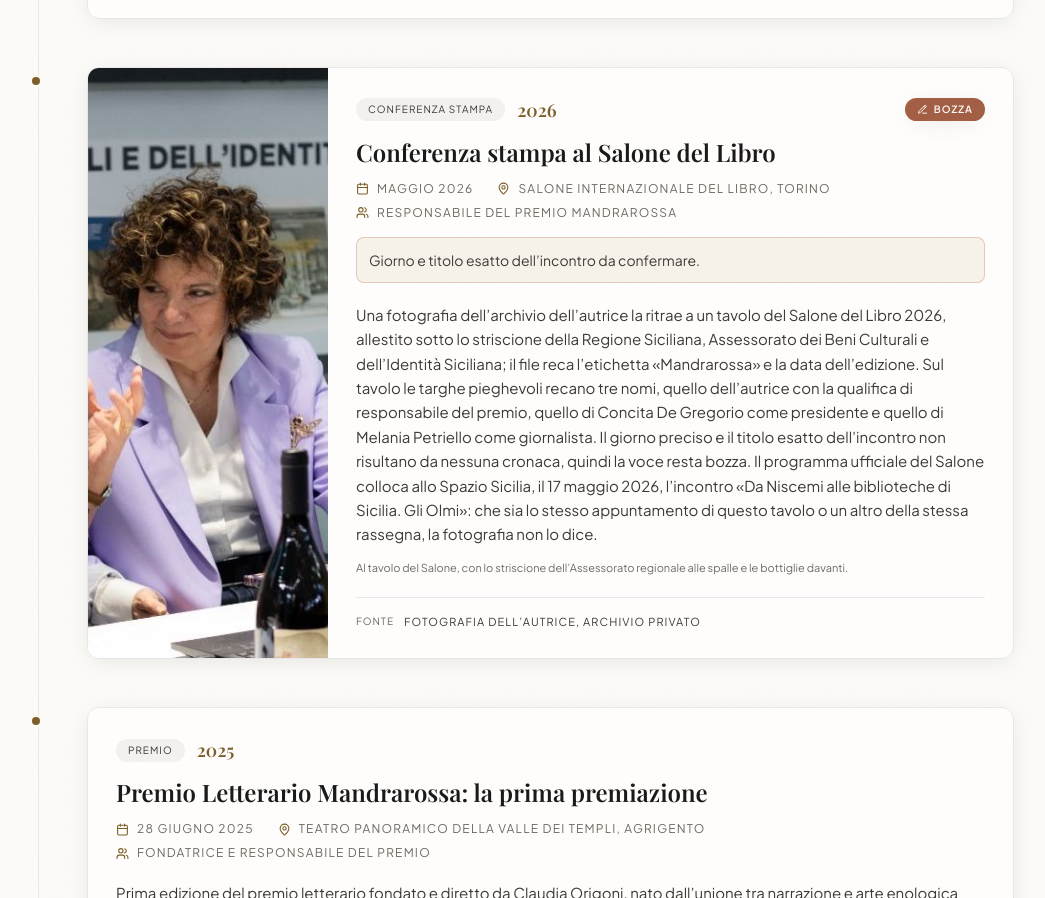
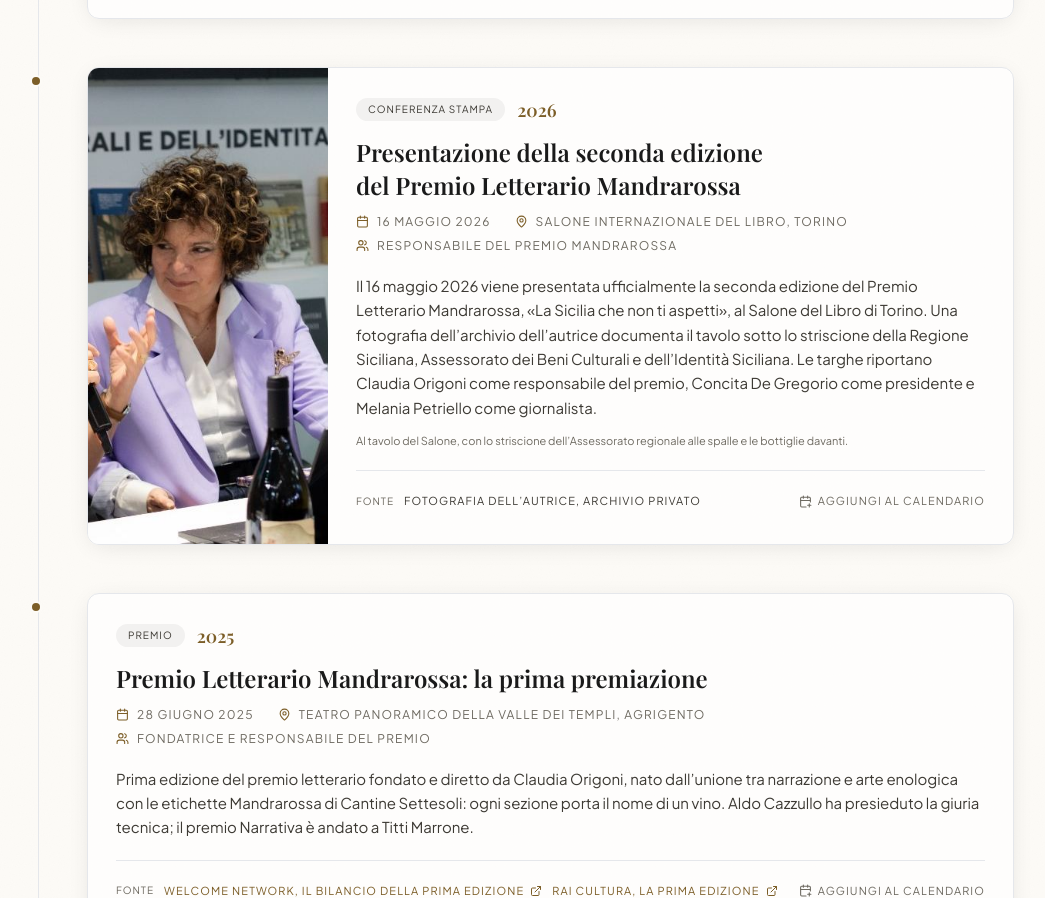
Before and after one commit to Alftakeaway/origoni-site, a React (Vite) app: page / in a window 1280 px wide. Shown: the part 5600-6498 px from the top of the page, without its empty margins (114-1159 px from the left). Built offline with nearby package versions, Linux system fonts and the light colour scheme.

Commit message:
fix: confirm second Mandrarossa edition presentation on 16 May 2026

```diff
--- a/src/data/events.js
+++ b/src/data/events.js
@@ -222,20 +222,17 @@ export const events = [
   },
   {
     id: 'salone-2026',
-    sort: '2026-05-00',
-    wholeMonth: true,
+    sort: '2026-05-16',
     year: 2026,
-    dateLabel: { it: 'maggio 2026', en: 'May 2026' },
+    dateLabel: { it: '16 maggio 2026', en: '16 May 2026' },
     title: {
-      it: 'Conferenza stampa al Salone del Libro',
-      en: 'Press conference at the Salone del Libro',
+      it: 'Presentazione della seconda edizione del Premio Letterario Mandrarossa',
+      en: 'Presentation of the second edition of the Premio Letterario Mandrarossa',
     },
     kind: { it: 'Conferenza stampa', en: 'Press conference' },
     place: { it: 'Salone Internazionale del Libro', en: 'Salone Internazionale del Libro' },
     city: 'Torino',
     role: { it: 'Responsabile del Premio Mandrarossa', en: 'Director of the Premio Mandrarossa' },
-    draft: true,
-    missingDetails: { it: "Giorno e titolo esatto dell’incontro da confermare.", en: "Day and exact event title awaiting confirmation." },
     photo: '/foto/salone-2026-conferenza.jpg',
     photoCaption: {
       it:
@@ -244,9 +241,9 @@ export const events = [
     },
     detail: {
       it:
-        'Una fotografia dell’archivio dell’autrice la ritrae a un tavolo del Salone del Libro 2026, allestito sotto lo striscione della Regione Siciliana, Assessorato dei Beni Culturali e dell’Identità Siciliana; il file reca l’etichetta «Mandrarossa» e la data dell’edizione. Sul tavolo le targhe pieghevoli recano tre nomi, quello dell’autrice con la qualifica di responsabile del premio, quello di Concita De Gregorio come presidente e quello di Melania Petriello come giornalista. Il giorno preciso e il titolo esatto dell’incontro non risultano da nessuna cronaca, quindi la voce resta bozza. Il programma ufficiale del Salone colloca allo Spazio Sicilia, il 17 maggio 2026, l’incontro «Da Niscemi alle biblioteche di Sicilia. Gli Olmi»: che sia lo stesso appuntamento di questo tavolo o un altro della stessa rassegna, la fotografia non lo dice.',
+        'Il 16 maggio 2026 viene presentata ufficialmente la seconda edizione del Premio Letterario Mandrarossa, «La Sicilia che non ti aspetti», al Salone del Libro di Torino. Una fotografia dell’archivio dell’autrice documenta il tavolo sotto lo striscione della Regione Siciliana, Assessorato dei Beni Culturali e dell’Identità Siciliana. Le targhe riportano Claudia Origoni come responsabile del premio, Concita De Gregorio come presidente e Melania Petriello come giornalista.',
       en:
-        'A photograph from the author’s archive shows her at a table of the 2026 Salone del Libro, set up beneath the Regione Siciliana banner, Department of Cultural Heritage and Sicilian Identity; the file carries the “Mandrarossa” label and the date of the edition. On the table, three folded name cards give three names: the author’s with the qualification of director of the prize, Concita De Gregorio’s as president, and Melania Petriello’s as journalist. The exact day and the precise title of the event appear in no report, so the entry stays a draft. The fair’s official programme places the meeting “Da Niscemi alle biblioteche di Sicilia. Gli Olmi” at the Spazio Sicilia on 17 May 2026: whether it is this same table or another appointment of the same programme, the photograph does not say.',
+        'The second edition of the Premio Letterario Mandrarossa, “La Sicilia che non ti aspetti”, is officially presented on 16 May 2026 at the Turin Book Fair. A photograph from the author’s archive documents the table beneath the Regione Siciliana banner, Department of Cultural Heritage and Sicilian Identity. The name cards identify Claudia Origoni as director of the prize, Concita De Gregorio as president and Melania Petriello as journalist.',
     },
     sources: [{ label: { it: 'Fotografia dell’autrice, archivio privato', en: 'Photograph by the author, private archive' } }],
   },
```
